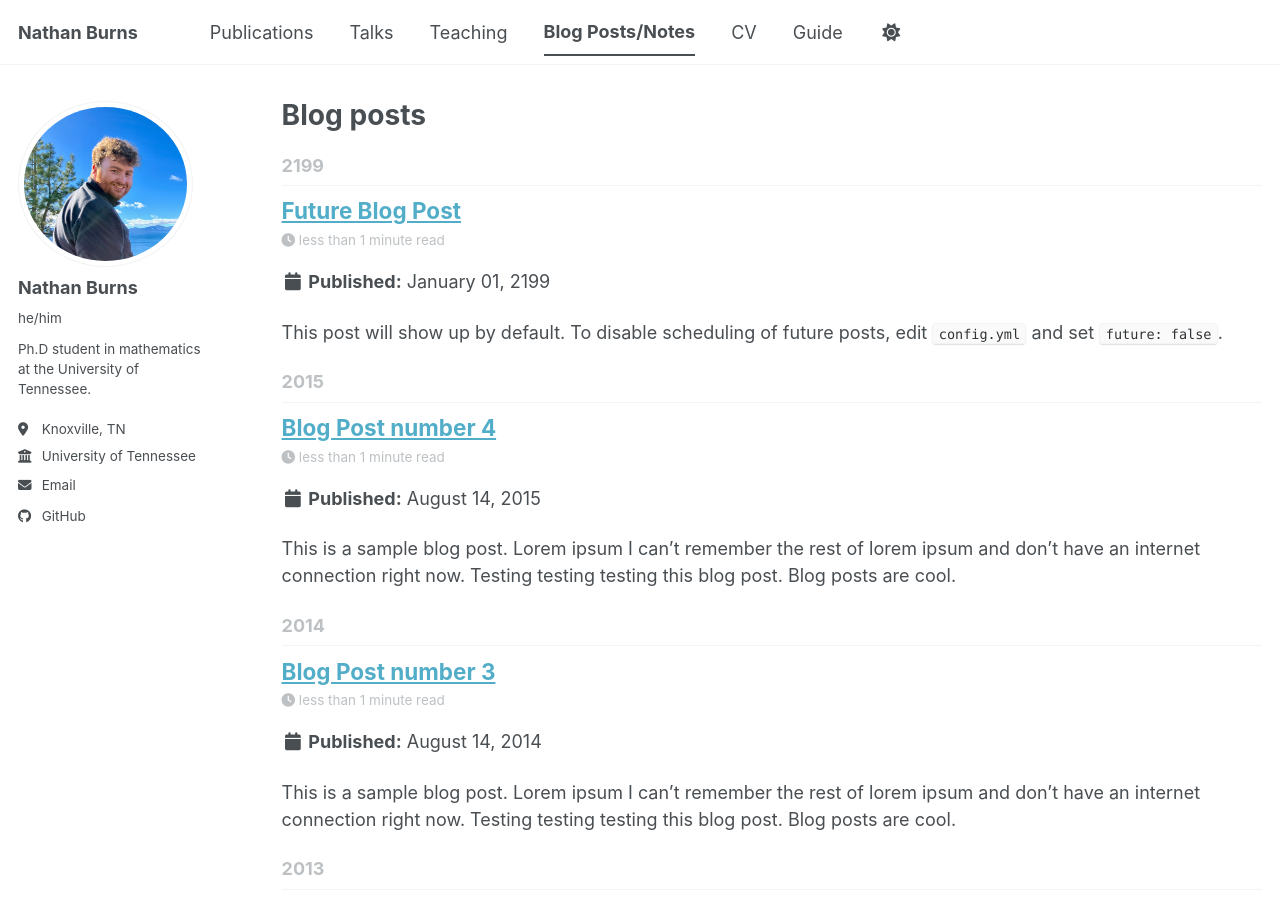
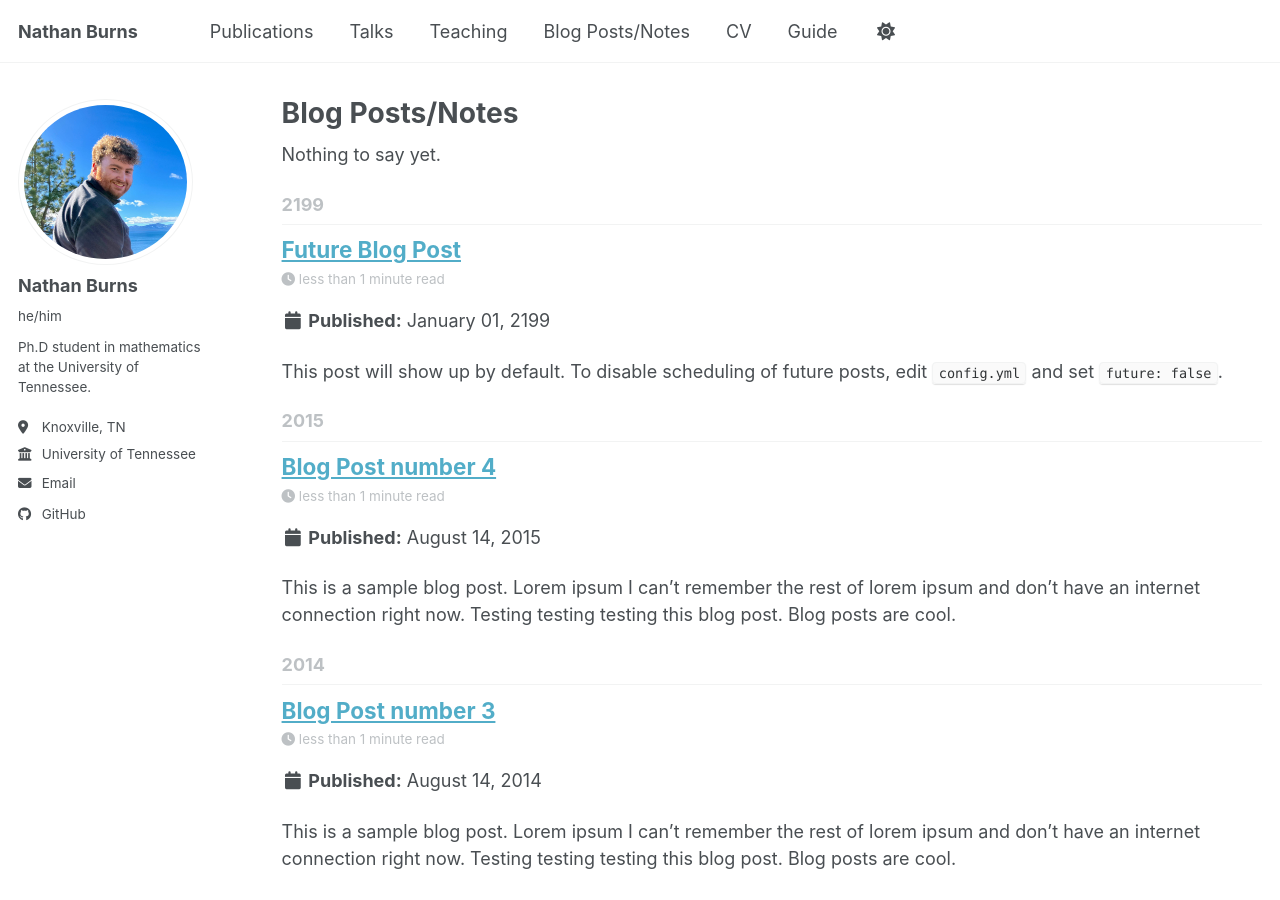
Before and after one commit to nathan-p-burns/nathan-p-burns.github.io, a Jekyll site: the page built from _pages/year-archive.html, in a window 1280 px wide and 900 px high. Built offline with Jekyll 4.4.1, drawn with Linux system fonts in a browser that asks for light colours; a script bundle is joined from its source files by our own code; library files that are not in the unit come from our copies.

Commit message:
Extremely minor change

```diff
--- a/_pages/year-archive.html
+++ b/_pages/year-archive.html
@@ -1,11 +1,13 @@
 ---
 layout: archive
-permalink: /year-archive/
-title: "Blog posts"
+permalink: /notes/
+title: "Blog Posts/Notes"
 author_profile: true
 redirect_from:
   - /wordpress/blog-posts/
 ---
+
+Nothing to say yet.
 
 {% include base_path %}
 {% capture written_year %}'None'{% endcapture %}
```
